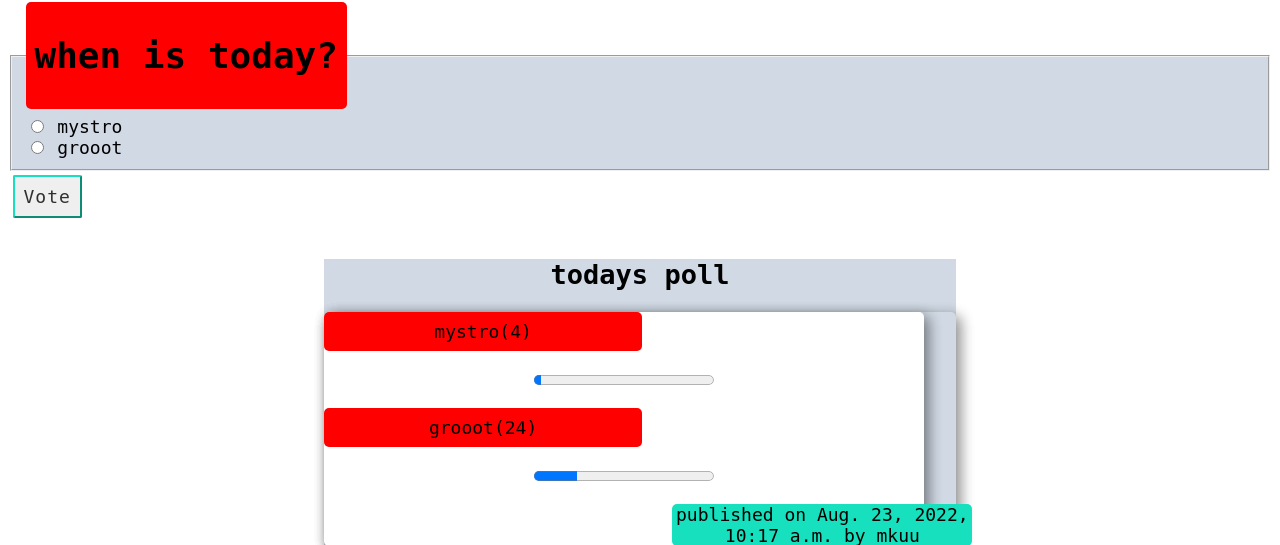
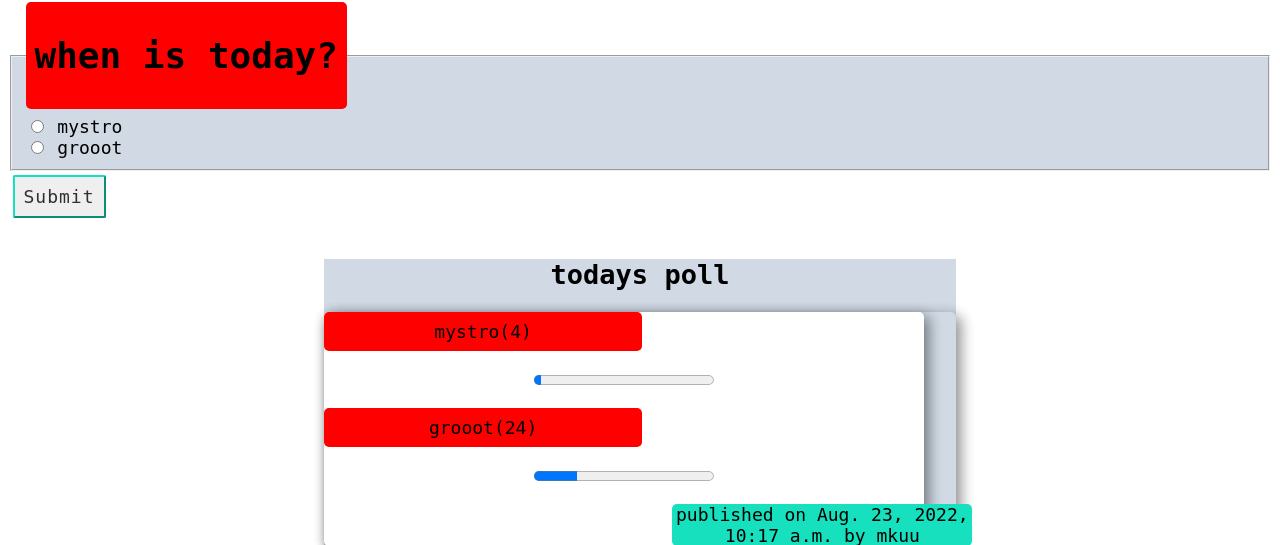
Before and after one commit to bedah-kym/brainiac254, a Django app: page /details/6/ in a window 1280 px wide. Shown: the part 228-773 px from the top of the page. Run offline with Django 4.2, Linux system fonts and the light colour scheme; a user stored in the database is signed in; data comes from the database, SQL or seed files in the repository.

Commit message:
another fix8

```diff
--- a/polls/templates/polls/details.html
+++ b/polls/templates/polls/details.html
@@ -24,7 +24,7 @@
           <label  for="choice{{ forloop.counter }}">{{ choice.choice_text }}</label><br>
         {% endfor %}
       </fieldset>
-      <input class= "poll__btn"type="submit" value="Vote">
+      <input class= "poll__btn"type="submit">
     </form>
 
     <section class="card">
```
